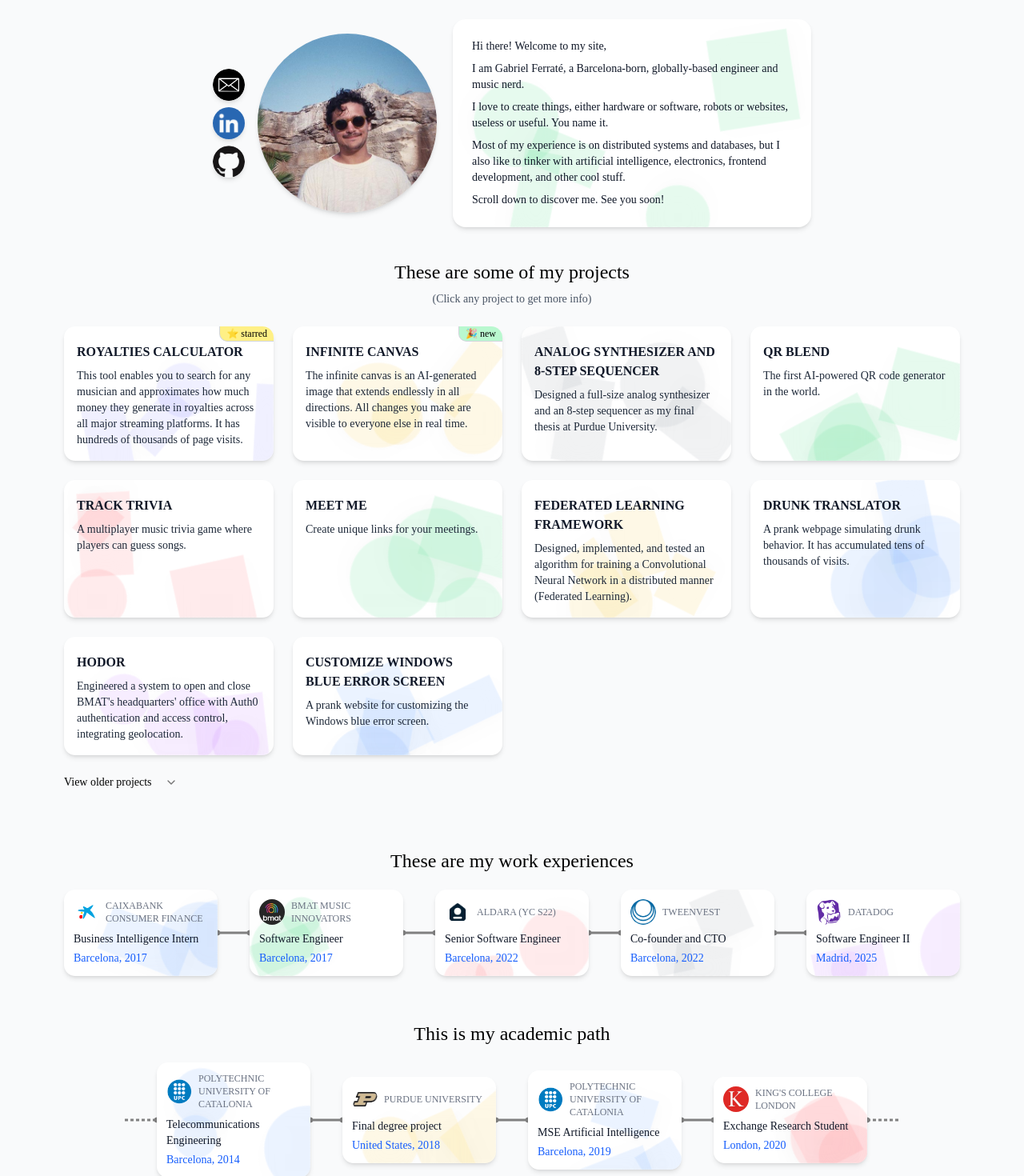
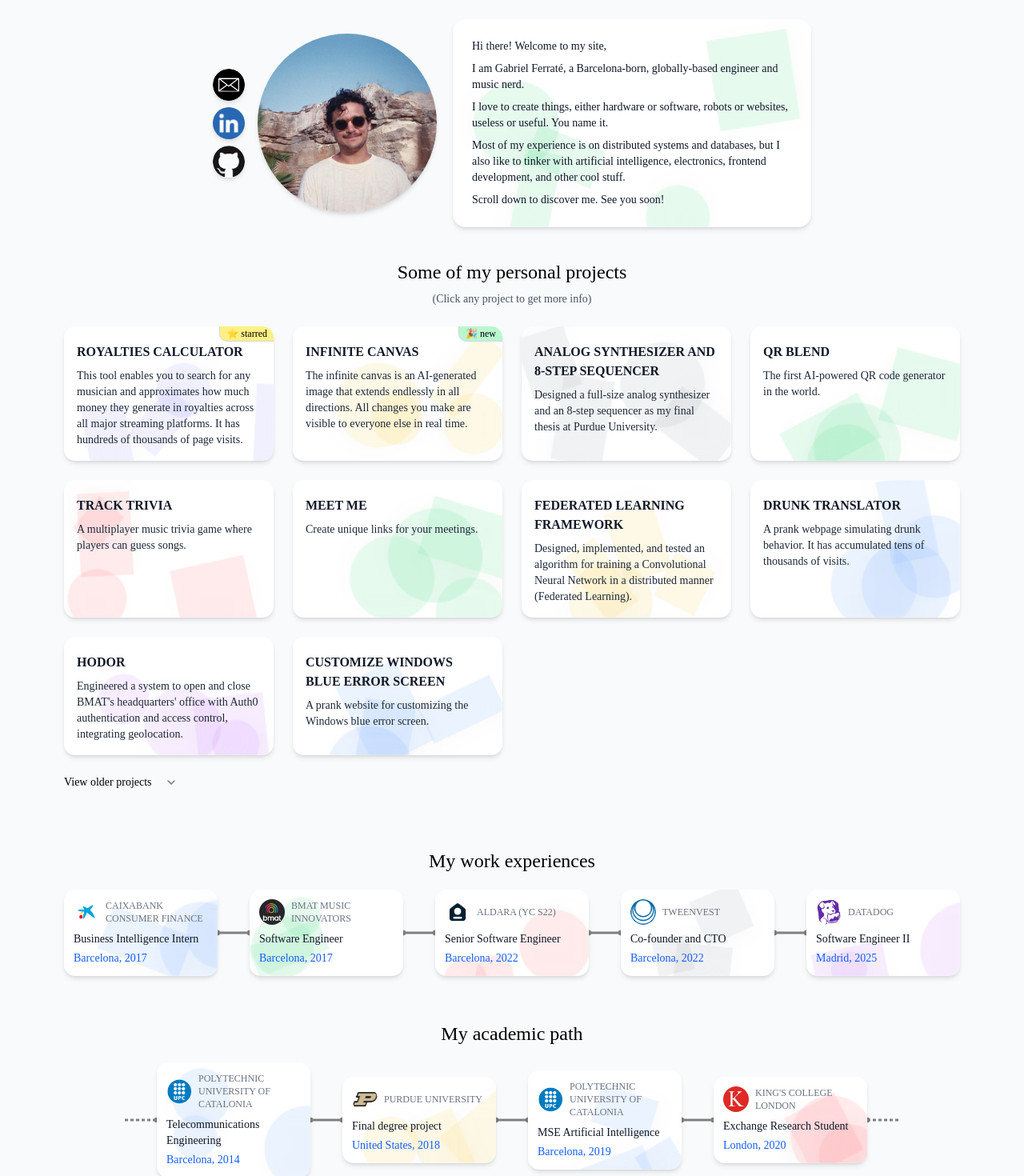
Before and after one commit to gferrate/personal_page, a Next.js app: page / in a window 1280 px wide. Shown: the top 1470 px of the page at 80% size. Built offline with nearby package versions, Linux system fonts and the light colour scheme; a web font is replaced by a local one.

Commit message:
Better wording

```diff
--- a/app/page.tsx
+++ b/app/page.tsx
@@ -56,7 +56,7 @@ export default function Home() {
         className="p-4 max-w-6xl mx-auto hover:bg-gray-100 transition-all duration-500 rounded-xl hover:inset-shadow-sm"
       >
         <h1 className="text-2xl text-center mb-2">
-          These are some of my projects
+          Some of my personal projects
         </h1>
         <h2 className="text-sm text-center text-gray-600">
           (Click any project to get more info)
@@ -93,7 +93,7 @@ export default function Home() {
         id="work-experience"
         className="p-4 max-w-6xl mx-auto hover:bg-gray-100 transition-all duration-500 rounded-xl hover:hover:inset-shadow-sm"
       >
-        <h1 className="text-2xl text-center">These are my work experiences</h1>
+        <h1 className="text-2xl text-center">My work experiences</h1>
         <Timeline items={works} />
       </section>
 
@@ -102,7 +102,7 @@ export default function Home() {
         id="education"
         className="p-4 max-w-6xl mx-auto hover:bg-gray-100 transition-all duration-500 rounded-xl hover:hover:inset-shadow-sm"
       >
-        <h1 className="text-2xl text-center">This is my academic path</h1>
+        <h1 className="text-2xl text-center">My academic path</h1>
         <Timeline items={education} />
       </section>
 
```
Also changed, not shown: components/social-link.tsx (line endings or trailing spaces).
